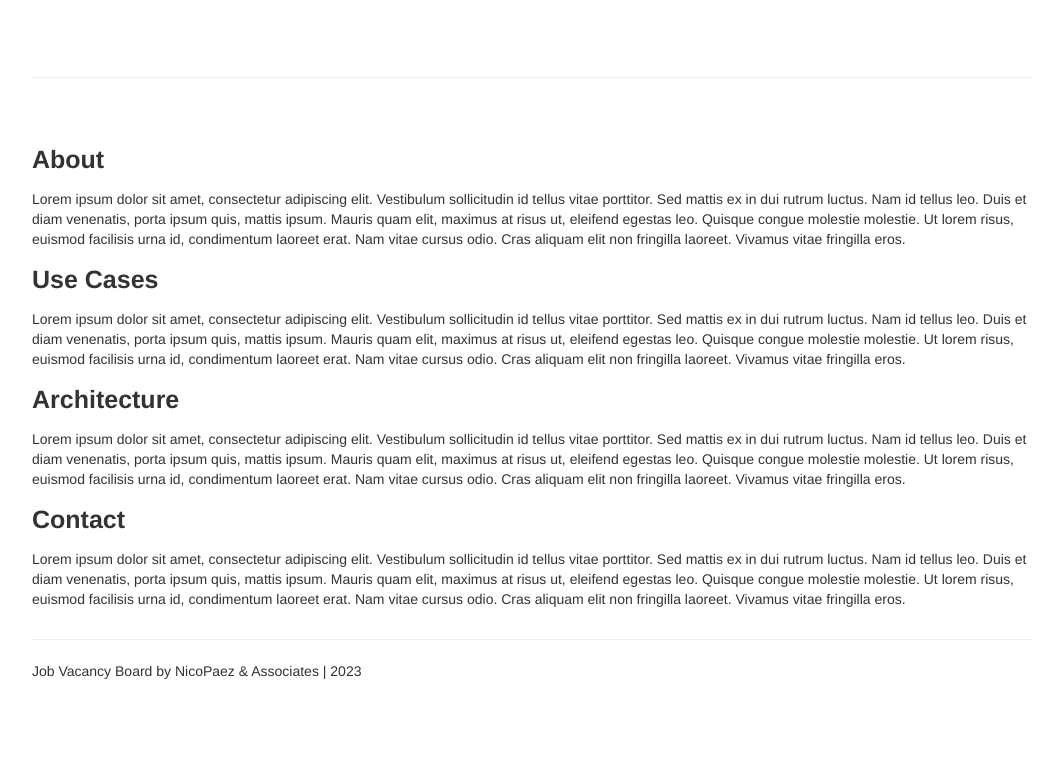
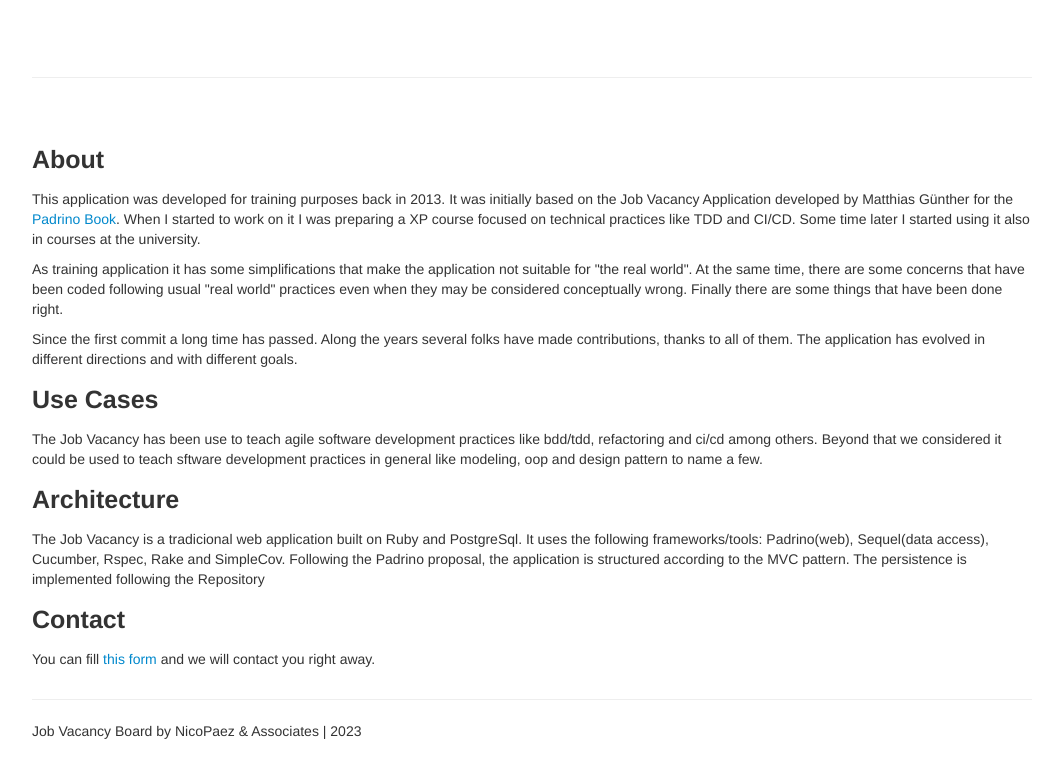
Before and after one commit to nicopaez/jobvacancy.com.ar, a plain HTML site: page index.html in a window 1280 px wide. Shown: the part 325-1102 px from the top of the page, without its empty margins (108-1171 px from the left). Before the commit the page ends 1076 px from the top, so only its background shows below. Drawn offline with Linux system fonts and the light colour scheme.

Commit message:
feature: doc updated

```diff
--- a/index.html
+++ b/index.html
@@ -24,7 +24,7 @@
           <div class="navbar-inner">
             <div class="container">
               <ul class="nav">
-                <li><a target="_blank" href="https://stats.uptimerobot.com/jKzpXiYvKA">Status Page</a></li>
+                <li><a target="_blank" href="https://gitlab.com/nicopaez/jobvacancy">Status Page</a></li>
                 <li><a target="_blank" href="https://jobvacancy-test-nicopaez.cloud.okteto.net/">Testing</a></li>
 								<li><a target="_blank" href="https://jobvacancy-prod-nicopaez.cloud.okteto.net/">Production</a></li>
               </ul>
@@ -50,21 +50,26 @@
 <div>
 <h1>About</h1>
 <p>
-  Lorem ipsum dolor sit amet, consectetur adipiscing elit. Vestibulum sollicitudin id tellus vitae porttitor. Sed mattis ex in dui rutrum luctus. Nam id tellus leo. Duis et diam venenatis, porta ipsum quis, mattis ipsum. Mauris quam elit, maximus at risus ut, eleifend egestas leo. Quisque congue molestie molestie. Ut lorem risus, euismod facilisis urna id, condimentum laoreet erat. Nam vitae cursus odio. Cras aliquam elit non fringilla laoreet. Vivamus vitae fringilla eros.
-</p>
+<p>This application was developed for training purposes back in 2013. It was initially based on the Job Vacancy Application developed by Matthias Günther for the <a href="https://padrinobook.com/" target="_blank">Padrino Book</a>. When I started to work on it I was preparing a XP course focused on technical practices like TDD and CI/CD. Some time later I started using it also in courses at the university.</p>
+
+<p>As training application it has some simplifications that make the application not suitable for "the real world". At the same time, there are some concerns that have been coded following usual "real world" practices even when they may be considered conceptually wrong. Finally there are some things that have been done right.</p>
+
+<p>Since the first commit a long time has passed. Along the years several folks have made contributions, thanks to all of them. The application has evolved in different directions and with different goals.</p>
 <h1>Use Cases</h1>
 <p>
-  Lorem ipsum dolor sit amet, consectetur adipiscing elit. Vestibulum sollicitudin id tellus vitae porttitor. Sed mattis ex in dui rutrum luctus. Nam id tellus leo. Duis et diam venenatis, porta ipsum quis, mattis ipsum. Mauris quam elit, maximus at risus ut, eleifend egestas leo. Quisque congue molestie molestie. Ut lorem risus, euismod facilisis urna id, condimentum laoreet erat. Nam vitae cursus odio. Cras aliquam elit non fringilla laoreet. Vivamus vitae fringilla eros.
+The Job Vacancy has been use to teach agile software development practices like bdd/tdd, refactoring and ci/cd among others. Beyond that we considered it could be used to teach sftware development practices in general like modeling, oop and design pattern to name a few.
 </p>
 
 <h1>Architecture</h1>
-<p>
-  Lorem ipsum dolor sit amet, consectetur adipiscing elit. Vestibulum sollicitudin id tellus vitae porttitor. Sed mattis ex in dui rutrum luctus. Nam id tellus leo. Duis et diam venenatis, porta ipsum quis, mattis ipsum. Mauris quam elit, maximus at risus ut, eleifend egestas leo. Quisque congue molestie molestie. Ut lorem risus, euismod facilisis urna id, condimentum laoreet erat. Nam vitae cursus odio. Cras aliquam elit non fringilla laoreet. Vivamus vitae fringilla eros.
+<p>The Job Vacancy is a tradicional web application built on Ruby and PostgreSql. It uses the following frameworks/tools: Padrino(web), Sequel(data access), Cucumber, Rspec, Rake and SimpleCov.
+
+Following the Padrino proposal, the application is structured according to the MVC pattern. The persistence is implemented following the Repository
+
 </p>
 
 <h1>Contact</h1>
 <p>
-  Lorem ipsum dolor sit amet, consectetur adipiscing elit. Vestibulum sollicitudin id tellus vitae porttitor. Sed mattis ex in dui rutrum luctus. Nam id tellus leo. Duis et diam venenatis, porta ipsum quis, mattis ipsum. Mauris quam elit, maximus at risus ut, eleifend egestas leo. Quisque congue molestie molestie. Ut lorem risus, euismod facilisis urna id, condimentum laoreet erat. Nam vitae cursus odio. Cras aliquam elit non fringilla laoreet. Vivamus vitae fringilla eros.
+You can fill <a href="https://blog.nicopaez.com/contacto/" target="_blank">this form</a> and we will contact you right away.
 </p>
 
 </div>
```
